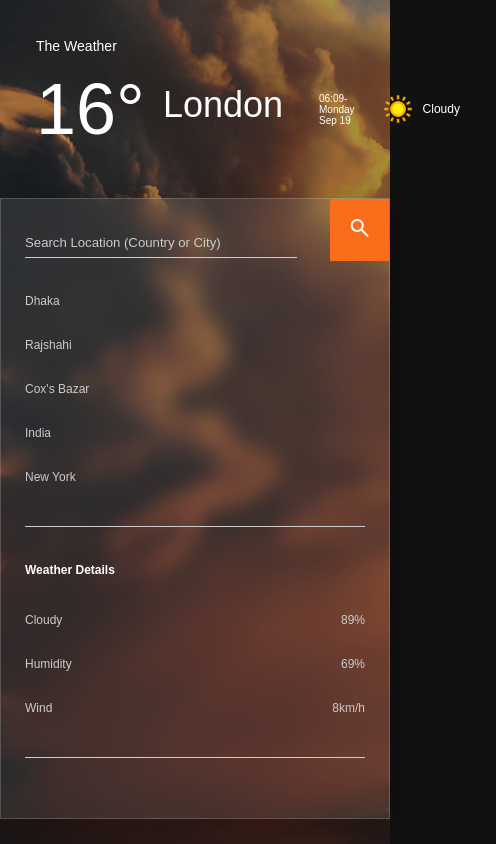
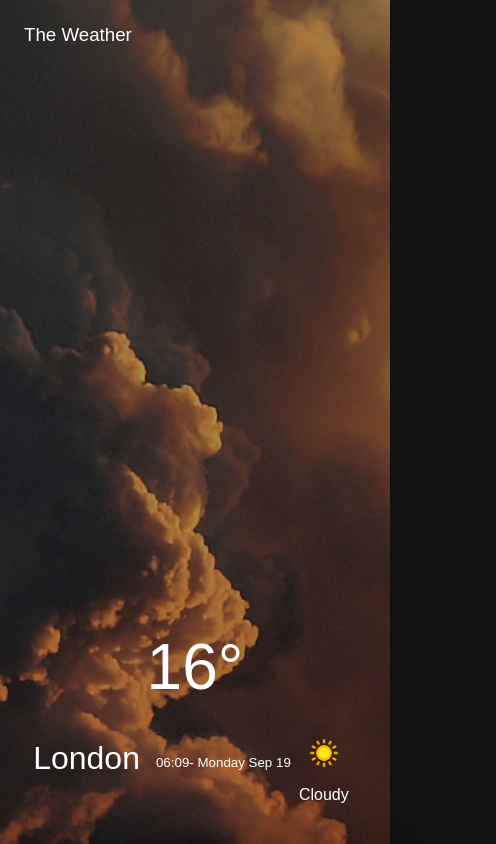
Before and after one commit to ShowravKormokar/Real-Weather-WebApp, a plain HTML site: page index.html in a window 390 px wide. Shown: the top 844 px of the page, 496 px wide, since content can reach past the window. Drawn offline with nearby package versions, Linux system fonts and the light colour scheme; no server answers.

Commit message:
Improve responsiveness for all devices

```diff
--- a/Src/style.css
+++ b/Src/style.css
@@ -2,6 +2,7 @@ body {
     margin: 0;
     font-family: 'Rubik', sans-serif;
     background: #111;
+    overflow-x: hidden;
 }
 
 * {
@@ -9,8 +10,10 @@ body {
 }
 
 h1,
-h3 {
+h3,
+h4 {
     font-weight: 400;
+    margin: 0;
 }
 
 .weather-app {
@@ -23,7 +26,8 @@ h3 {
     position: relative;
     transition: 500ms;
     opacity: 1;
-
+    display: flex;
+    flex-direction: column;
 }
 
 .weather-app::before {
@@ -38,38 +42,37 @@ h3 {
 }
 
 .container {
-    position: absolute;
-    top: 0;
-    left: 0;
     width: 100%;
-    height: 100%;
+    min-height: 100vh;
     display: flex;
     justify-content: space-between;
     align-items: flex-start;
     flex-direction: column;
-    padding: 2em 3em 4em 3em;
+    padding: 2em;
+    position: relative;
+    z-index: 1;
 }
 
 .container div {
     display: flex;
     justify-content: center;
     align-items: center;
+    flex-wrap: wrap;
 }
 
 .city-time,
 .temp,
 .weather {
-    margin: 0 1.5em;
+    margin: 0.5em;
 }
 
 .city-time h1 {
-    margin: 0 1em 0 0;
-    margin-bottom: 0.2em;
-    font-size: 3em;
+    margin: 0 0.5em 0.2em 0;
+    font-size: 2.5em;
 }
 
 .temp {
-    font-size: 7em;
+    font-size: 5em;
     margin: 0;
 }
 
@@ -78,38 +81,40 @@ h3 {
     margin: 0.5em 0;
 }
 
+.weather {
+    flex-direction: column;
+}
+
 .panel {
-    position: absolute;
-    width: 32%;
-    height: 100%;
-    top: 0;
-    right: 0;
+    width: 100%;
     background: rgba(110, 110, 110, 0.25);
     box-shadow: 0 8px 32px 0 rgba(0, 0, 0, 0.3);
     backdrop-filter: blur(10px);
     -webkit-backdrop-filter: blur(10px);
     border: 1px solid rgba(255, 255, 255, 0.18);
     z-index: 1;
-    padding: 3em 2em;
-    overflow-y: scroll;
+    padding: 2em;
+    overflow-y: auto;
 }
 
 .panel form {
-    margin-bottom: 3em;
+    margin-bottom: 2em;
+    position: relative;
+    width: 100%;
 }
 
 .submit {
     position: absolute;
     top: 0;
     right: 0;
-    padding: 1.2em;
+    padding: 1em;
     margin: 0;
     border: none;
     outline: none;
     background: #fa6d1b;
     color: #fff;
     cursor: pointer;
-    font-size: 1.2em;
+    font-size: 1em;
     transition: 0.4s;
 }
 
@@ -122,10 +127,10 @@ h3 {
     background: none;
     border: none;
     border-bottom: 1px #ccc solid;
-    padding: 0 1em 0.5em 0;
-    width: 80%;
+    padding: 0.8em 2.5em 0.8em 0;
+    width: 100%;
     color: #fff;
-    font-size: 1.1em;
+    font-size: 1em;
 }
 
 .search:focus {
@@ -138,22 +143,24 @@ h3 {
 
 .panel ul {
     padding: 0 0 1em 0;
-    margin: 2em 0;
+    margin: 1.5em 0;
     border-bottom: 1px #ccc solid;
 }
 
 .panel ul li {
     color: #ccc;
-    margin: 2.5em 0;
+    margin: 1.5em 0;
+    list-style-type: none;
 }
 
 .panel ul h4 {
-    margin: 3em 0;
+    margin: 1.5em 0;
 }
 
 .city {
     display: block;
     cursor: pointer;
+    padding: 0.5em 0;
 }
 
 .city:hover {
@@ -167,20 +174,25 @@ h3 {
 }
 
 /* ------Responsive Design---------- */
+@media screen and (min-width: 768px) {
+    .weather-app {
+        flex-direction: row;
+    }
 
-@media screen and (max-width: 800px) {
+    .container {
+        width: 65%;
+        padding: 3em;
+    }
 
-    .panel,
-    .container {
-        position: relative;
-        width: 100%;
-        top: initial;
+    .panel {
+        width: 35%;
+        height: 100vh;
+        position: sticky;
+        top: 0;
     }
-}
 
-@media screen and (max-width: 500px) {
-    html {
-        font-size: 12px;
+    .city-time h1 {
+        font-size: 3em;
     }
 
     .temp {
@@ -188,9 +200,60 @@ h3 {
     }
 }
 
-@media screen and (max-width: 300px) {
-    .weather-app {
-        min-height: 40em;
+@media screen and (min-width: 992px) {
+    .container {
+        width: 70%;
     }
 
+    .panel {
+        width: 30%;
+    }
+
+    .city-time h1 {
+        font-size: 3.5em;
+    }
+
+    .temp {
+        font-size: 7em;
+    }
 }
+
+@media screen and (max-width: 480px) {
+    .container {
+        padding: 1.5em;
+    }
+
+    .city-time h1 {
+        font-size: 2em;
+    }
+
+    .temp {
+        font-size: 4em;
+    }
+
+    .panel {
+        padding: 1.5em;
+    }
+}
+
+@media screen and (max-width: 350px) {
+    .container {
+        padding: 1em;
+    }
+
+    .city-time h1 {
+        font-size: 1.8em;
+    }
+
+    .temp {
+        font-size: 3.5em;
+    }
+
+    .panel {
+        padding: 1em;
+    }
+
+    .search {
+        font-size: 0.9em;
+    }
+}
```
